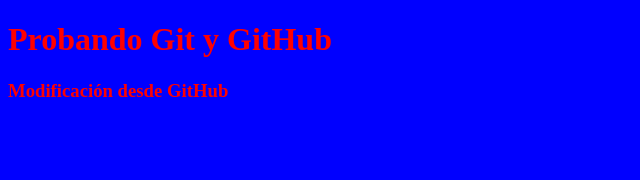
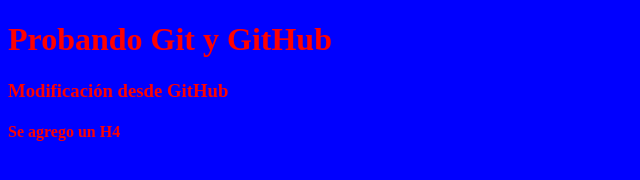
Before and after one commit to SergioMarquezz/PruebaGit, a plain HTML site: page index.html in a window 1280 px wide. Shown: the whole page, without its empty margins (0-640 px from the left). Drawn offline with Linux system fonts and the light colour scheme.

Commit message:
Se agrego una nueva etiqueta en el index.html

```diff
--- a/index.html
+++ b/index.html
@@ -9,5 +9,8 @@
 <body>
   <h1>Probando Git y GitHub</h1>
   <h3>Modificación desde GitHub<h3/>
+
+  <h4>Se agrego un H4</h4>
+
 </body>
 </html>
```
